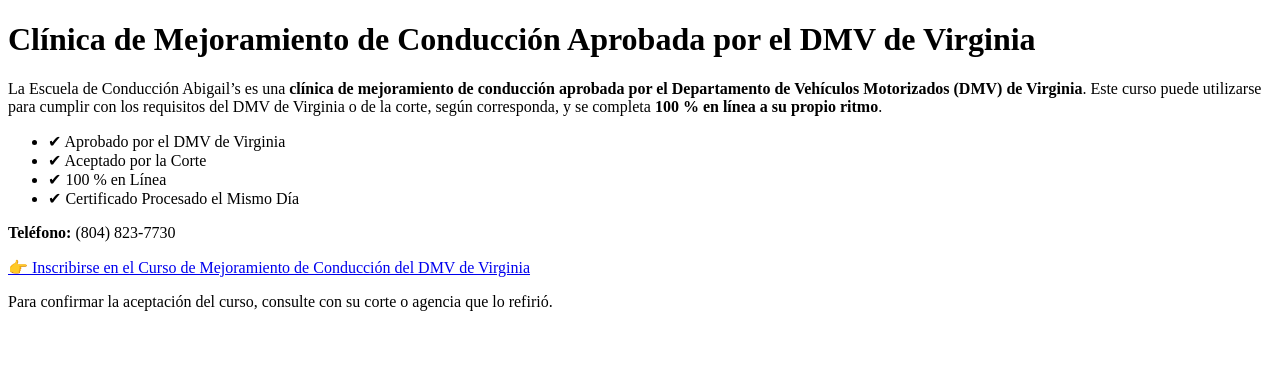
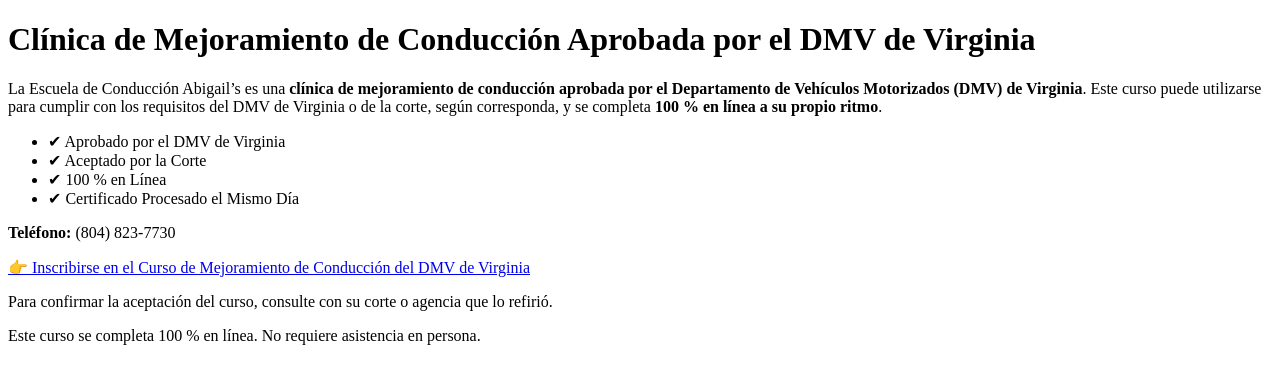
Before and after one commit to abigail-ds/virginia-dmv-driver-improvement-es, a plain HTML site: page index.html in a window 1280 px wide. Drawn offline with Linux system fonts and the light colour scheme.

Commit message:
Add online course completion information

```diff
--- a/index.html
+++ b/index.html
@@ -39,3 +39,4 @@
 
 </body>
 </html>
+<p>Este curso se completa 100 % en línea. No requiere asistencia en persona.</p>
```
